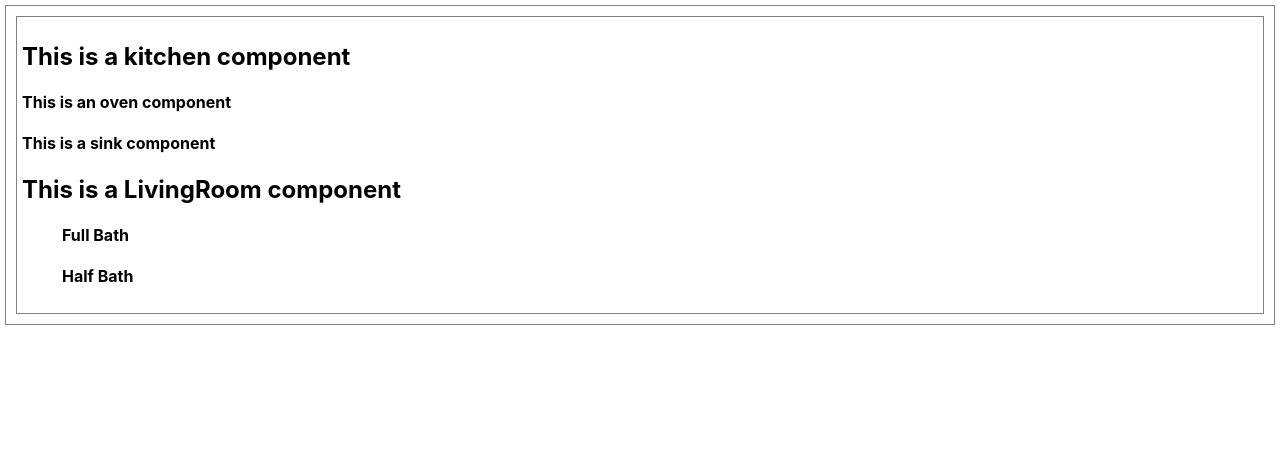
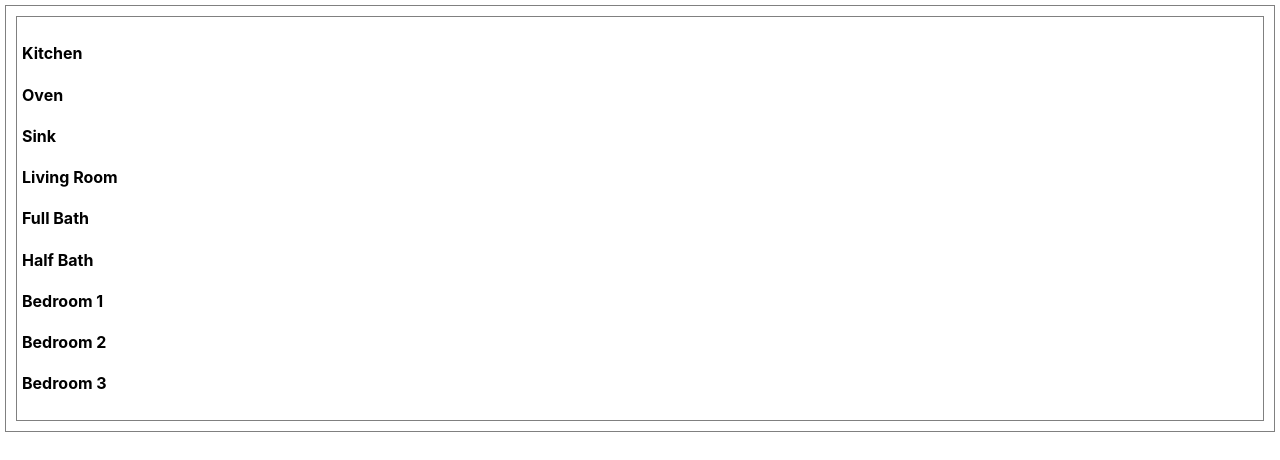
Before and after one commit to Codykilpatrick/floorplan-react, a React (Create React App) app: page / in a window 1280 px wide. Shown: the top 460 px of the page. Built offline with nearby package versions, Linux system fonts and the light colour scheme.

Commit message:
add bedroom component

```diff
--- a/src/Bath.jsx
+++ b/src/Bath.jsx
@@ -1,10 +1,10 @@
 const Bath = (props) => {
   console.log(props);
   return (
-    <ul>
+    <h4>
       { props.size.map(bath =>
         <h4>{bath} Bath</h4>)}
-    </ul>
+    </h4>
   )
 }
 
--- /dev/null
+++ b/src/Bedroom.jsx
@@ -0,0 +1,11 @@
+const Bedroom = (props) => {
+  console.log(props);
+  return (
+    <h4>
+      { props.bedNum.map(bedroom =>
+        <h4> Bedroom { bedroom } </h4>)}
+    </h4>
+  )
+}
+
+export default Bedroom
--- a/src/Floorplan.jsx
+++ b/src/Floorplan.jsx
@@ -1,6 +1,7 @@
 import Kitchen from './Kitchen';
 import LivingRoom from './LivingRoom';
 import Bath from './Bath';
+import Bedroom from './Bedroom';
 
 const Floorplan = () => {
   return (
@@ -8,6 +9,7 @@ const Floorplan = () => {
     <Kitchen />
     <LivingRoom />
     <Bath size={ ["Full", "Half"] } />
+    <Bedroom bedNum={ ["1", "2", "3"] }/>
     </>
   )
 }
--- a/src/Kitchen.jsx
+++ b/src/Kitchen.jsx
@@ -4,7 +4,7 @@ import Sink from "./Sink"
 const Kitchen = () => {
   return (
     <>
-      <h2>This is a kitchen component</h2>
+      <h4>Kitchen</h4>
       <Oven />
       <Sink />
     </>
--- a/src/LivingRoom.jsx
+++ b/src/LivingRoom.jsx
@@ -1,6 +1,6 @@
 const LivingRoom = () => {
   return (
-    <h2>This is a LivingRoom component</h2>
+    <h4>Living Room</h4>
   )
 }
 
--- a/src/Oven.jsx
+++ b/src/Oven.jsx
@@ -1,6 +1,6 @@
 const Oven = () => {
   return (
-    <h4>This is an oven component</h4>
+    <h4>Oven</h4>
   )
 }
 
--- a/src/Sink.jsx
+++ b/src/Sink.jsx
@@ -1,6 +1,6 @@
 const Sink = () => {
   return (
-    <h4>This is a sink component</h4>
+    <h4>Sink</h4>
   )
 }
 
```
